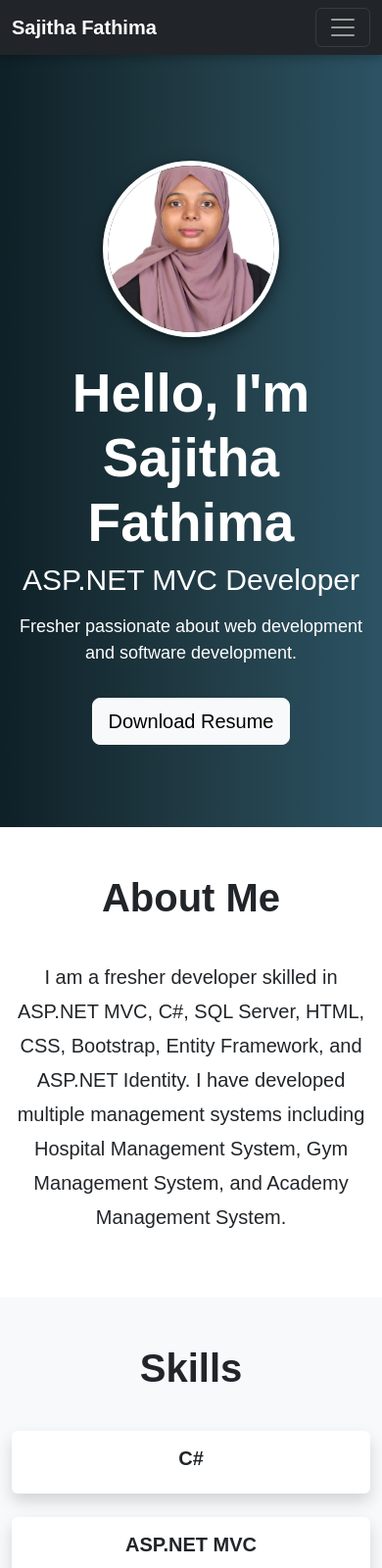
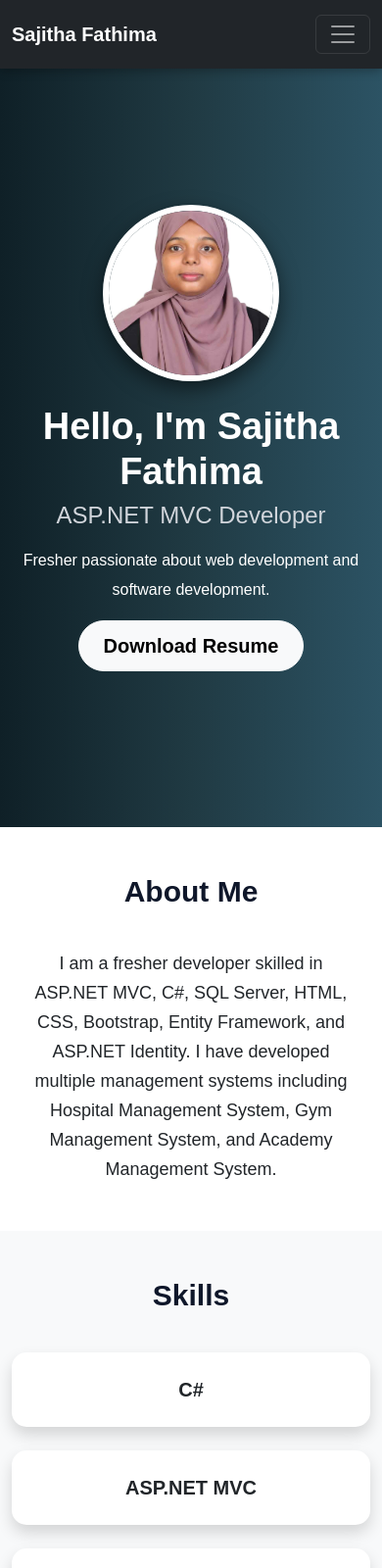
Before and after one commit to sajithaf88/Portfolio, a plain HTML site: page index.html in a window 390 px wide. Shown: the top 1600 px of the page at 98% size. Drawn offline with nearby package versions, Linux system fonts and the light colour scheme.

Commit message:
Update style.css

```diff
--- a/style.css
+++ b/style.css
@@ -1,14 +1,24 @@
 body{
     font-family: Arial, Helvetica, sans-serif;
     scroll-behavior: smooth;
+    margin: 0;
+    padding: 0;
 }
 
-/* Hero */
+/* Navbar */
+
+.navbar{
+    box-shadow: 0px 2px 10px rgba(0,0,0,0.3);
+    padding: 15px 0;
+}
+
+/* Hero Section */
 
 .hero{
-    height: 100vh;
+    min-height: 100vh;
     background: linear-gradient(to right,#0f2027,#203a43,#2c5364);
-    padding-top: 80px;
+    padding-top: 120px;
+    padding-bottom: 50px;
 }
 
 .hero h1{
@@ -18,21 +28,33 @@ body{
 
 .hero h3{
     font-size: 30px;
+    color: #d1d5db;
 }
 
 .hero p{
     font-size: 18px;
+    max-width: 700px;
+    margin: auto;
+    line-height: 30px;
 }
 
 /* Profile Image */
 
 .profile-img{
-    width: 180px;
-    height: 180px;
+    width: 250px;
+    height: 250px;
     border-radius: 50%;
-    border: 5px solid white;
+    border: 6px solid white;
     object-fit: cover;
-    box-shadow: 0px 5px 15px rgba(0,0,0,0.5);
+    box-shadow: 0px 8px 20px rgba(0,0,0,0.5);
+}
+
+/* Buttons */
+
+.btn{
+    padding: 10px 25px;
+    font-weight: bold;
+    border-radius: 30px;
 }
 
 /* Section Title */
@@ -42,6 +64,7 @@ body{
     margin-bottom: 40px;
     font-weight: bold;
     font-size: 40px;
+    color: #0f172a;
 }
 
 /* About */
@@ -50,6 +73,8 @@ body{
     text-align: center;
     font-size: 20px;
     line-height: 35px;
+    max-width: 900px;
+    margin: auto;
 }
 
 /* Cards */
@@ -57,6 +82,8 @@ body{
 .card{
     border: none;
     transition: 0.3s;
+    border-radius: 15px;
+    overflow: hidden;
 }
 
 .card:hover{
@@ -71,6 +98,7 @@ body{
 
 .skill-card h5{
     font-weight: bold;
+    margin: 10px 0;
 }
 
 /* Projects */
@@ -82,12 +110,30 @@ body{
 
 .project-card .card-body{
     text-align: center;
+    padding: 25px;
+}
+
+.project-card h4{
+    font-weight: bold;
+    margin-bottom: 15px;
+}
+
+.project-card p{
+    line-height: 28px;
 }
 
 /* Contact */
 
 .contact-section{
-    background-color: #111;
+    background-color: #111827;
+}
+
+.contact-section h2{
+    font-weight: bold;
+}
+
+.contact-section p{
+    font-size: 18px;
 }
 
 .contact-section a{
@@ -98,8 +144,38 @@ body{
     color: #0dcaf0;
 }
 
-/* Navbar */
+/* Responsive */
 
-.navbar{
-    box-shadow: 0px 2px 10px rgba(0,0,0,0.3);
+@media(max-width:768px){
+
+    .hero{
+        padding-top: 100px;
+    }
+
+    .hero h1{
+        font-size: 38px;
+    }
+
+    .hero h3{
+        font-size: 24px;
+    }
+
+    .hero p{
+        font-size: 16px;
+    }
+
+    .profile-img{
+        width: 180px;
+        height: 180px;
+    }
+
+    .section-title{
+        font-size: 30px;
+    }
+
+    .about-text{
+        font-size: 18px;
+        line-height: 30px;
+        padding: 0 15px;
+    }
 }
```
